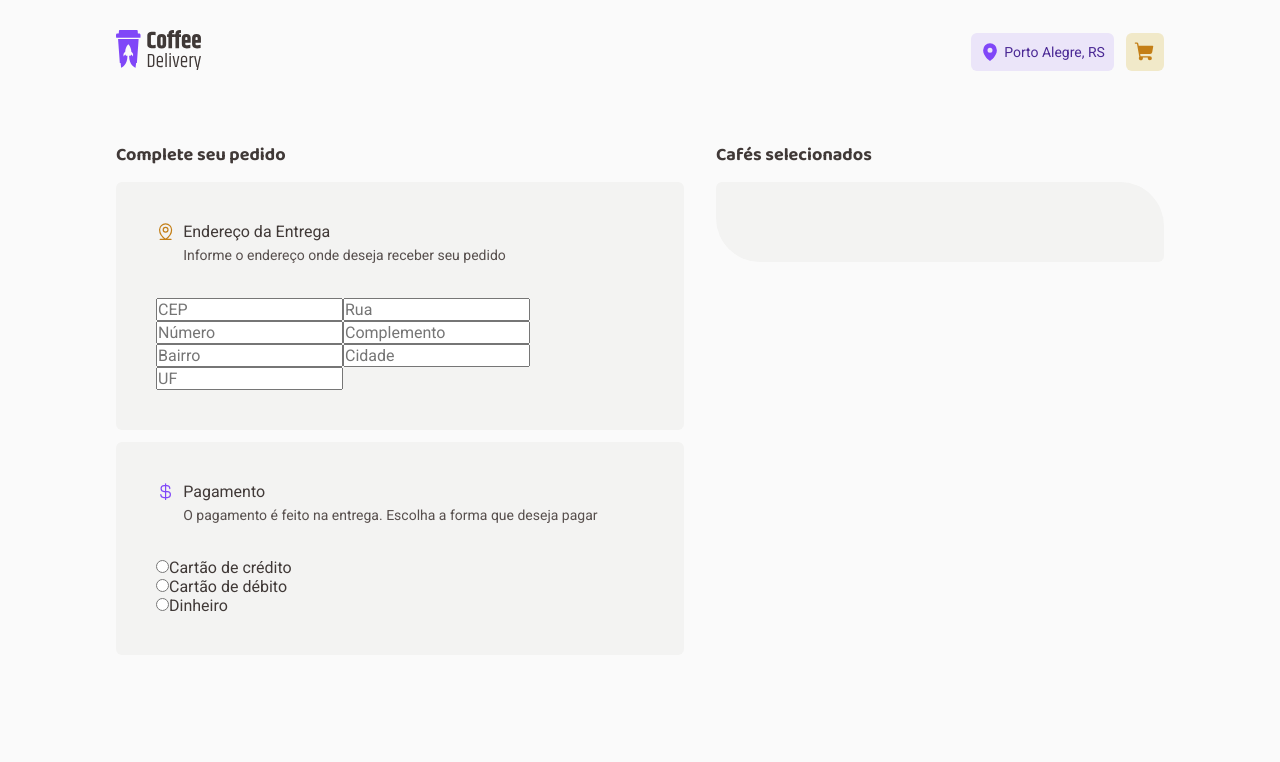
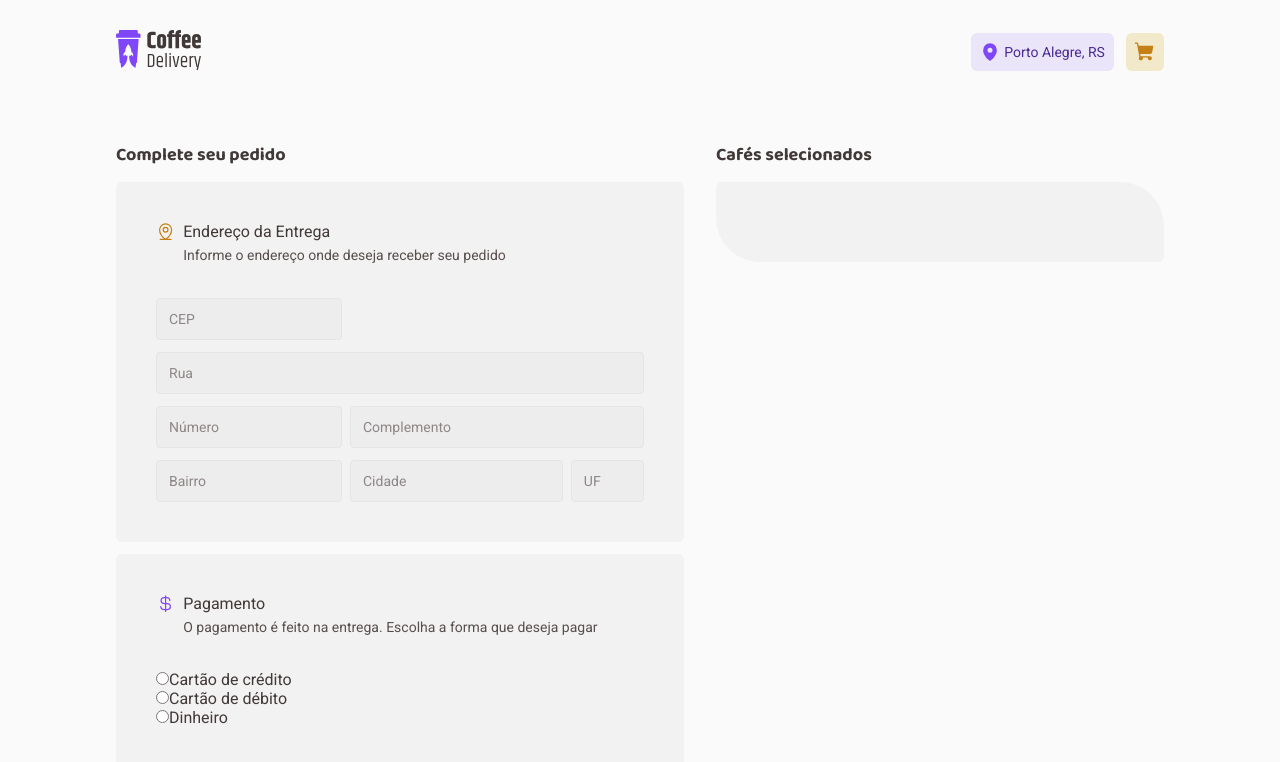
Before and after one commit to LuisRuda/ignite-reactjs-desafio02-coffee-delivery, a React (Vite) app: page /checkout in a window 1280 px wide. Shown: the top 762 px of the page. Built offline with nearby package versions, Linux system fonts and the light colour scheme.

Commit message:
feature: form input styles

```diff
--- a/src/pages/Checkout/Form/index.tsx
+++ b/src/pages/Checkout/Form/index.tsx
@@ -1,7 +1,7 @@
 import { useTheme } from 'styled-components'
 import { CurrencyDollar, MapPinLine } from 'phosphor-react'
 
-import { FormContainer, SectionHeader } from './styles'
+import { FormContainer, SectionHeader, InputsContainer, Input } from './styles'
 
 export function Form() {
   const theme = useTheme()
@@ -16,13 +16,15 @@ export function Form() {
             <span>Informe o endereço onde deseja receber seu pedido</span>
           </div>
         </SectionHeader>
-        <input type="text" placeholder="CEP" />
-        <input type="text" placeholder="Rua" />
-        <input type="text" placeholder="Número" />
-        <input type="text" placeholder="Complemento" />
-        <input type="text" placeholder="Bairro" />
-        <input type="text" placeholder="Cidade" />
-        <input type="text" placeholder="UF" />
+        <InputsContainer>
+          <Input type="text" placeholder="CEP" />
+          <Input className="street" type="text" placeholder="Rua" />
+          <Input min={0} type="number" placeholder="Número" />
+          <Input className="flex-1" type="text" placeholder="Complemento" />
+          <Input type="text" placeholder="Bairro" />
+          <Input className="city" type="text" placeholder="Cidade" />
+          <Input className="uf" type="text" placeholder="UF" />
+        </InputsContainer>
       </div>
 
       <div>
--- a/src/pages/Checkout/Form/styles.ts
+++ b/src/pages/Checkout/Form/styles.ts
@@ -35,3 +35,44 @@ export const SectionHeader = styled.div`
     color: ${({ theme }) => theme['gray-700']};
   }
 `
+
+export const InputsContainer = styled.div`
+  display: flex;
+  flex-wrap: wrap;
+  gap: 0.75rem 0.5rem;
+
+  .uf {
+    width: 15%;
+  }
+
+  .street {
+    width: 100%;
+  }
+
+  .city {
+    flex: 1;
+  }
+
+  .flex-1 {
+    flex: 1;
+  }
+`
+
+export const Input = styled.input`
+  height: 2.625rem;
+  padding: 0.75rem;
+  border-radius: 4px;
+  font-size: 0.875rem;
+  color: ${(props) => props.theme['gray-700']};
+  background: ${({ theme }) => theme['gray-200']};
+  border: 1px solid ${({ theme }) => theme['gray-300']};
+
+  &:focus {
+    box-shadow: none;
+    border-color: ${({ theme }) => theme['yellow-900']};
+  }
+
+  &::placeholder {
+    color: ${(props) => props.theme['gray-600']};
+  }
+`
--- a/src/styles/themes/default.ts
+++ b/src/styles/themes/default.ts
@@ -2,8 +2,8 @@ export const defaultTheme = {
   white: '#FFFFFF',
   background: '#FAFAFA',
 
-  'gray-100': '#F3F3F2',
-  'gray-200': '#EDEDED',
+  'gray-100': '#F3F2F2',
+  'gray-200': '#EEEDED',
   'gray-300': '#E6E5E5',
   'gray-400': '#D7D5D5',
   'gray-600': '#8D8686',
```
